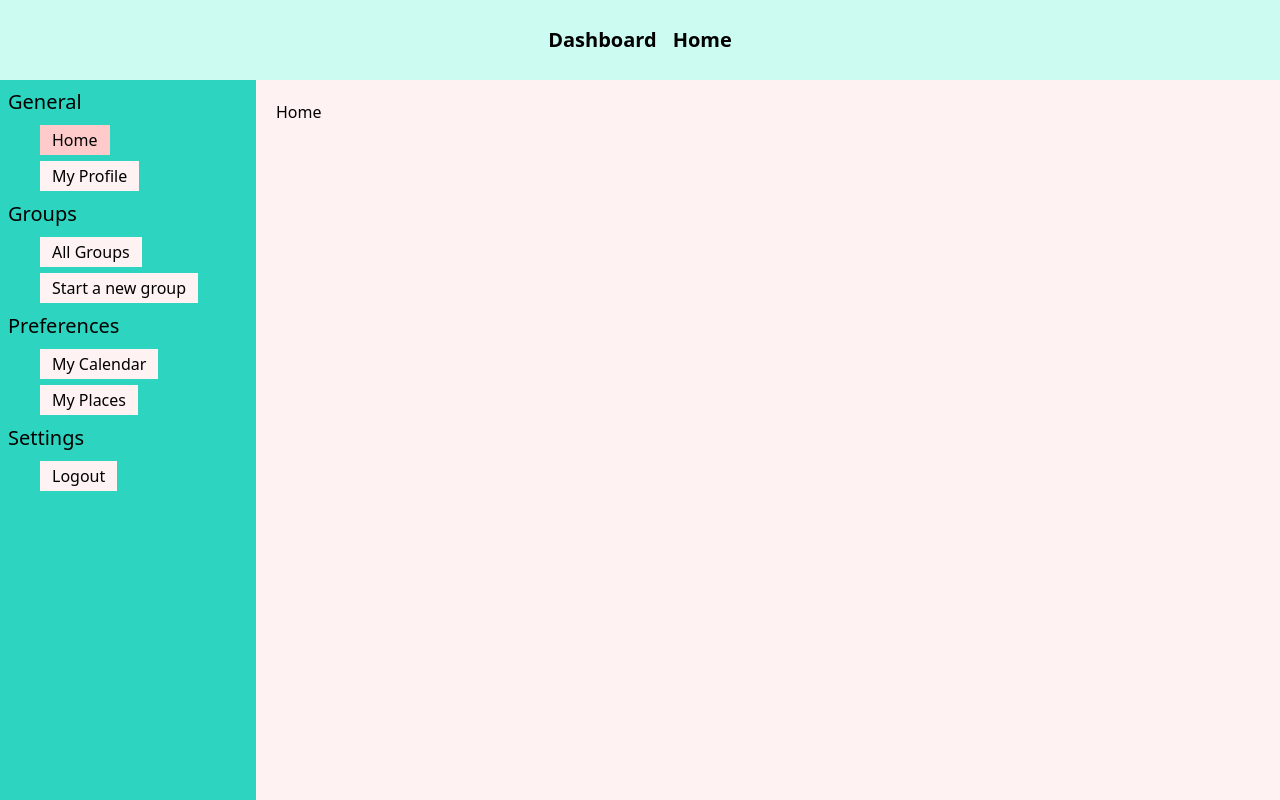
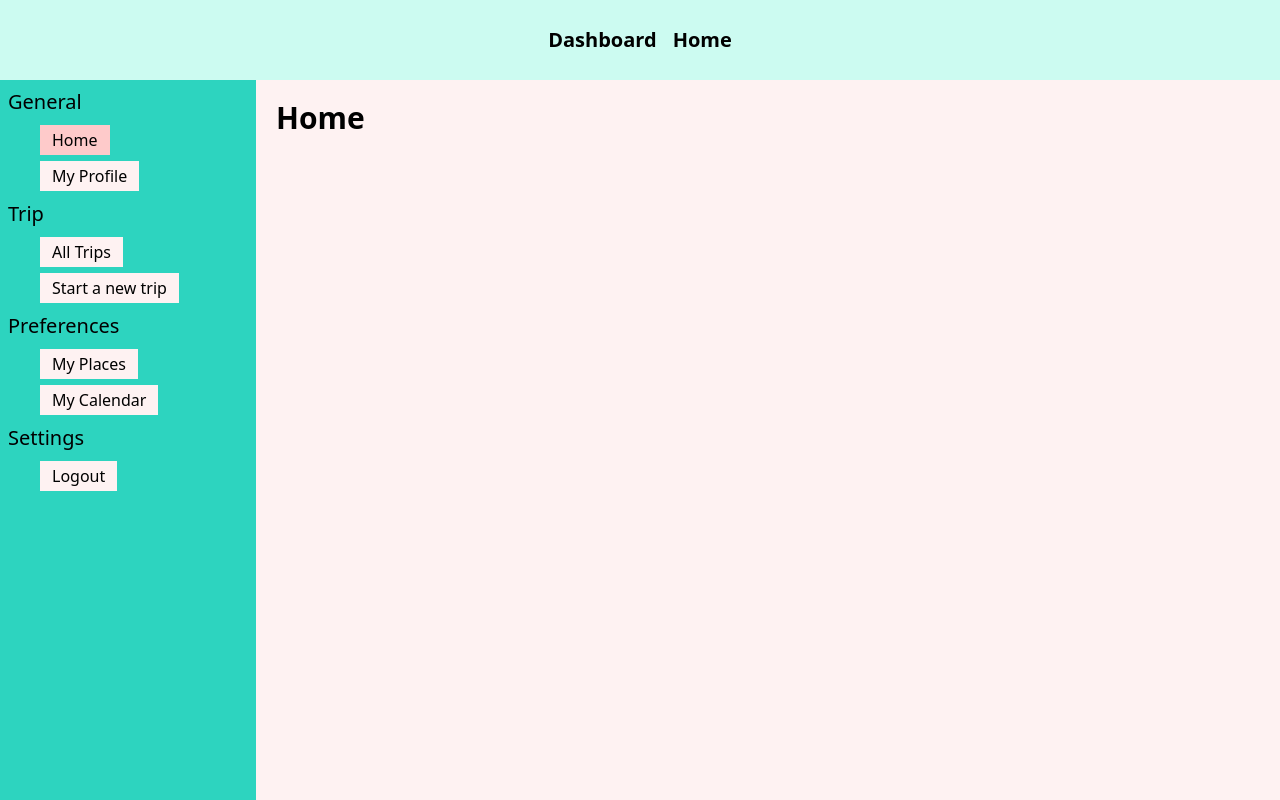
Before and after one commit to ayush02av/trip_planner-client, a Next.js app: page /dashboard in a window 1280 px wide. Built offline with nearby package versions, Linux system fonts and the light colour scheme.

Commit message:
Update in profile req

```diff
--- a/pages/components/dashboard/sidenav.jsx
+++ b/pages/components/dashboard/sidenav.jsx
@@ -16,15 +16,15 @@ const menu = [
         ]
     },
     {
-        category: 'Groups',
+        category: 'Trip',
         subMenu: [
             {
-                title: 'All Groups',
-                cta: '/dashboard/groups/all'
+                title: 'All Trips',
+                cta: '/dashboard/trips/all'
             },
             {
-                title: 'Start a new group',
-                cta: '/dashboard/groups/new'
+                title: 'Start a new trip',
+                cta: '/dashboard/trips/new'
             }
         ]
     },
@@ -32,10 +32,10 @@ const menu = [
         category: 'Preferences',
         subMenu: [
             {
-                title: 'My Calendar',
+                title: 'My Places',
             },
             {
-                title: 'My Places',
+                title: 'My Calendar',
             }
         ]
     },
--- a/pages/dashboard/index.jsx
+++ b/pages/dashboard/index.jsx
@@ -2,7 +2,9 @@ import DashboardLayout from './_layout'
 
 export default function Home() {
     return (
-        <>Home</>
+        <div>
+            <div className="text-3xl font-bold mb-5">Home</div>
+        </div >
     )
 }
 
--- a/pages/dashboard/profile.jsx
+++ b/pages/dashboard/profile.jsx
@@ -4,7 +4,15 @@ import { useSelector } from 'react-redux'
 const profileDisplayItems = [
     {
         title: 'Username',
-        key: 'nickname'
+        key: 'username'
+    },
+    {
+        title: 'First Name',
+        key: 'first_name'
+    },
+    {
+        title: 'Last Name',
+        key: 'last_name'
     },
     {
         title: 'Email',
```
Also changed, not shown: pages/dashboard/trips/all.jsx (renamed from pages/dashboard/groups/all.jsx), pages/dashboard/trips/new.jsx (renamed from pages/dashboard/groups/new.jsx).
